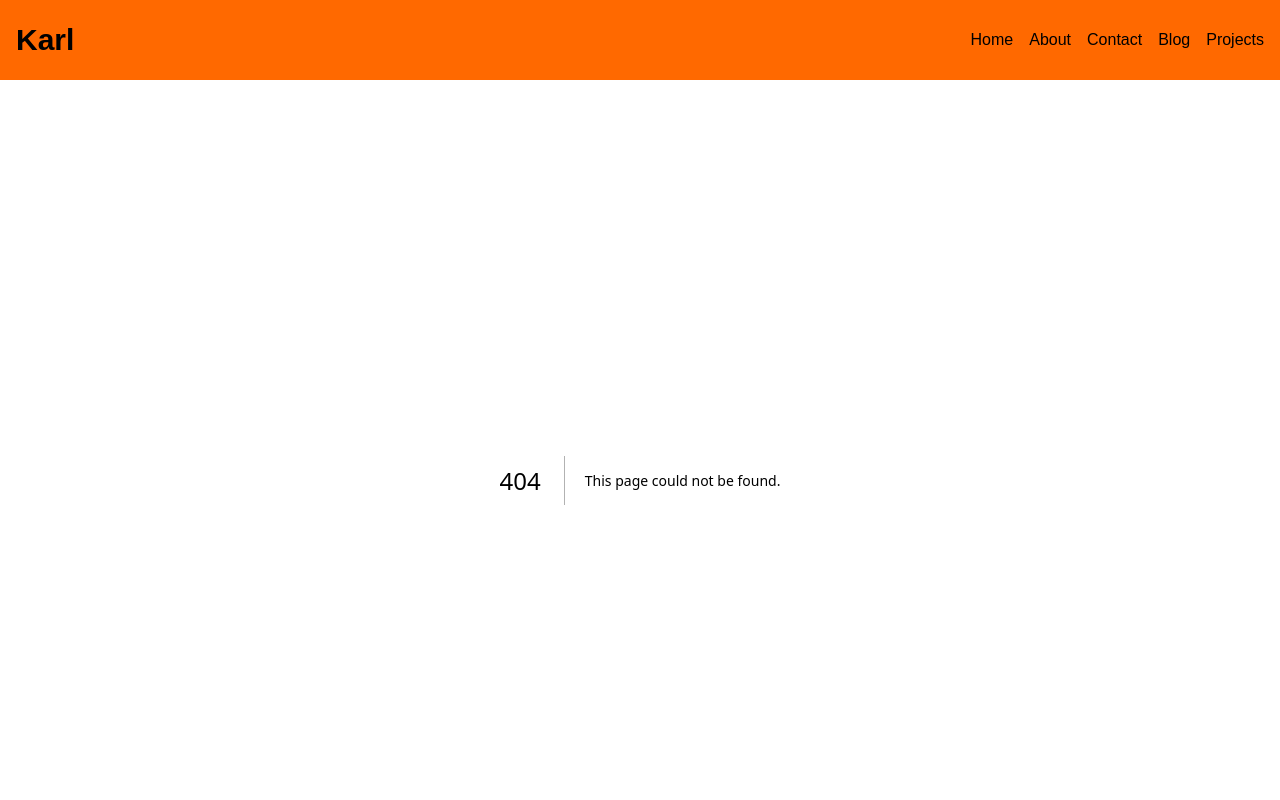
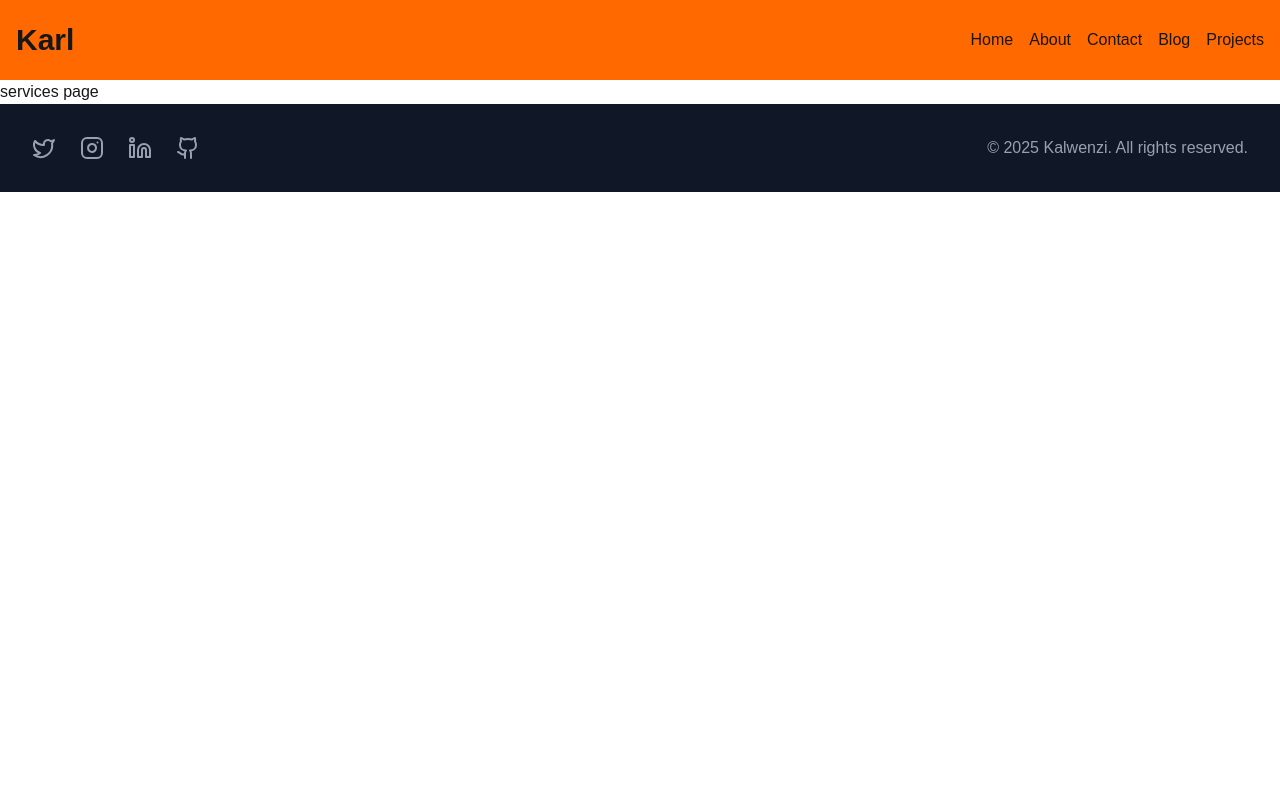
Before and after one commit to Captain-Carl-Larc/carlwenzi, a Next.js app: page /new in a window 1280 px wide. Before the commit this address had no page. Shown: the top 800 px of the page. Built offline with nearby package versions, Linux system fonts and the light colour scheme.

Commit message:
new link created

```diff
--- /dev/null
+++ b/app/new/page.tsx
@@ -0,0 +1,9 @@
+function services() {
+    return (
+        <h1>
+            services page
+        </h1>
+     );
+}
+
+export default services;
```
